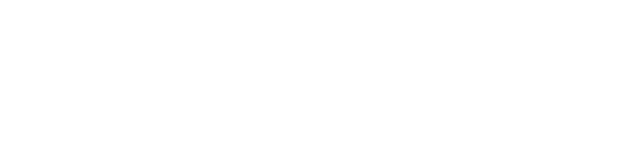
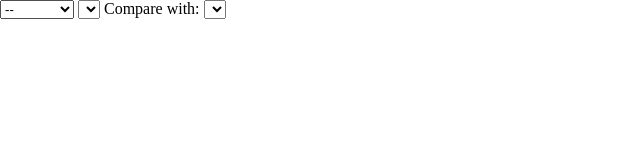
Before and after one commit to bastien03/data-comparisons, a plain HTML site: page index.html in a window 1280 px wide. Shown: the whole page, without its empty margins (0-640 px from the left). Drawn offline with Linux system fonts and the light colour scheme; some packages are replaced by stand-ins of ours.

Commit message:
initial commit

```diff
--- /dev/null
+++ b/data/data.js
@@ -0,0 +1,135 @@
+const jsonData = [
+  {
+    "countryName": "uk",
+    "mapCenter": {"lat": "52.561928", "lng": "-1.464854"},
+    "mapZoom": 5,
+    "maps": [
+      {
+        "mapTitle": "2nd_division-2017_2018",
+        "items": [
+          {"title": "Wolverhampton Wanderers", "lat": "52.590369", "lng": "-2.131498"},
+          {"title": "Derby County", "lat": "52.915168", "lng": "-1.447200"},
+          {"title": "Cardiff City", "lat": "51.472821", "lng": "-3.206112"},
+          {"title": "Aston Villa", "lat": "52.509349", "lng": "-1.884474"},
+          {"title": "Bristol City", "lat": "51.440136", "lng": "-2.620929"},
+          {"title": "Sheffield United", "lat": "53.370045", "lng": "-1.470522"},
+          {"title": "Leeds United", "lat": "53.777986", "lng": "-1.572147"},
+          {"title": "Fulham", "lat": "51.474696", "lng": "-0.220533"},
+          {"title": "Middlesbrough", "lat": "54.578148", "lng": "-1.217536"},
+          {"title": "Preston North End", "lat": "53.772333", "lng": "-2.688289"},
+          {"title": "Brentford", "lat": "51.488018", "lng": "-0.302265"},
+          {"title": "Ipswich Town", "lat": "52.055308", "lng": "1.145325"},
+          {"title": "Norwich City", "lat": "52.622036", "lng": "1.309806"},
+          {"title": "Queens Park Rangers", "lat": "51.509415", "lng": "-0.232084"},
+          {"title": "Nottingham Forest", "lat": "52.940504", "lng": "-1.132910"},
+          {"title": "Millwall", "lat": "51.485493", "lng": "-0.051263"},
+          {"title": "Sheffield Wednesday", "lat": "53.410954", "lng": "-1.500974"},
+          {"title": "Reading", "lat": "51.422500", "lng": "-0.983496"},
+          {"title": "Barnsley", "lat": "53.551984", "lng": "-1.468146"},
+          {"title": "Hull City", "lat": "53.746249", "lng": "-0.367924"},
+          {"title": "Bolton Wanderers", "lat": "53.581557", "lng": "-2.536943"},
+          {"title": "Burton Albion", "lat": "52.821593", "lng": "-1.626960"},
+          {"title": "Birmingham City", "lat": "52.475428", "lng": "-1.868415"},
+          {"title": "Sunderland", "lat": "54.914084", "lng": "-1.387920"}
+        ],
+      },
+      {
+        "mapTitle": "3nd_division-2017_2018",
+        "items": [
+          {"title": "Wigan Athletic", "lat": "53.547244", "lng": "-2.654499"},
+          {"title": "Shrewsbury Town", "lat": "52.688608", "lng": "-2.748405"},
+          {"title": "Blackburn Rovers", "lat": "53.728678", "lng": "-2.489174"},
+          {"title": "Scunthorpe United", "lat": "53.587429", "lng": "-0.694871"},
+          {"title": "Bradford City", "lat": "53.803998", "lng": "-1.759426"},
+          {"title": "Charlton Athletic", "lat": "51.486867", "lng": "0.035858"},
+          {"title": "Portsmouth", "lat": "50.796569", "lng": "-1.064663"},
+          {"title": "Rotherham United", "lat": "53.427108", "lng": "-1.362769"},
+          {"title": "Peterborough United", "lat": "52.564503", "lng": "-0.240259"},
+          {"title": "Oxford United", "lat": "51.715894", "lng": "-1.207963"},
+          {"title": "Fleetwood Town", "lat": "53.916852", "lng": "-3.023899"},
+          {"title": "Doncaster Rovers", "lat": "53.509763", "lng": "-1.112932"},
+          {"title": "Plymouth Argyle", "lat": "50.388575", "lng": "-4.150990"},
+          {"title": "Gillingham", "lat": "51.384419", "lng": "0.560892"},
+          {"title": "Walsall", "lat": "52.565756", "lng": "-1.991095"},
+          {"title": "Blackpool", "lat": "53.804379", "lng": "-3.046887"},
+          {"title": "Bristol Rovers", "lat": "51.486567", "lng": "-2.583294"},
+          {"title": "Southend United", "lat": "51.549588", "lng": "0.702111"},
+          {"title": "Milton Keynes Dons", "lat": "52.010004", "lng": "-0.734547"},
+          {"title": "Oldham Athletic", "lat": "53.555268", "lng": "-2.128335"},
+          {"title": "Northampton Town", "lat": "52.235318", "lng": "-0.934171"},
+          {"title": "AFC Wimbledon", "lat": "51.405424", "lng": "-0.281403"},
+          {"title": "Rochdale", "lat": "53.620759", "lng": "-2.178985"},
+          {"title": "Bury", "lat": "53.581102", "lng": "-2.294996"}
+        ],
+      },
+      {
+        "mapTitle": "biggest_cities",
+        "items": [
+          {"title": "London", "lat": "51.507222", "lng": "-0.1275"},
+          {"title": "Birmingham", "lat": "52.483056", "lng": "-1.893611"},
+          {"title": "Leeds", "lat": "53.799722", "lng": "-1.549167"},
+          {"title": "Bristol", "lat": "51.45", "lng": "-2.583333"},
+          {"title": "Liverpool", "lat": "53.4", "lng": "-3"},
+          {"title": "Manchester", "lat": "53.466667", "lng": "-2.233333"},
+          {"title": "Sheffield", "lat": "53.383611", "lng": "-1.466944"},
+          {"title": "Leicester", "lat": "52.633333", "lng": "-1.133333"},
+          {"title": "Stoke-on-Trent", "lat": "53", "lng": "-2.183333"},
+          {"title": "Bradford", "lat": "53.8", "lng": "-1.75206"},
+          {"title": "Coventry", "lat": "52.408056", "lng": "-1.510556"},
+          {"title": "Notthingham", "lat": "52.953389", "lng": "-1.149472"},
+          {"title": "Kingston-upon-Hull", "lat": "53.744333", "lng": "-0.3325"},
+          {"title": "Newcastle-upon-Tyne", "lat": "54.966667", "lng": "-1.6"},
+          {"title": "Sunderland", "lat": "54.9061", "lng": "-1.38113"},
+          {"title": "Brighton", "lat": "50.842941", "lng": "-0.131312"},
+          {"title": "Derby", "lat": "52.921944", "lng": "-1.475833"},
+          {"title": "Plymouth", "lat": "50.371389", "lng": "-4.142222"},
+          {"title": "Wolverhampton", "lat": "52.583333", "lng": "-2.133333"},
+          {"title": "Southampton", "lat": "50.9", "lng": "-1.4"},
+          {"title": "Salford", "lat": "53.509722", "lng": "-2.334444"},
+          {"title": "Portsmouth", "lat": "50.816667", "lng": "-1.083333"},
+          {"title": "Milton Keynes", "lat": "52.04", "lng": "-0.76"},
+          {"title": "Northampton", "lat": "52.230375", "lng": "-0.893753"},
+          {"title": "Luton", "lat": "51.879728", "lng": "-0.417478"},
+          {"title": "Swindon", "lat": "51.56", "lng": "-1.78"},
+          {"title": "Warrington", "lat": "53.391667", "lng": "-2.597222"},
+          {"title": "Dudley", "lat": "52.508", "lng": "-2.089"},
+          {"title": "York", "lat": "53.958333", "lng": "-1.080278"}
+        ]
+      }
+    ]
+  },
+  {
+    "countryName": "germany",
+    "mapCenter": {"lat": "51.163375", "lng": "10.447683"},
+    "mapZoom": 5,
+    "maps": [
+      {
+        "mapTitle": "biggest_cities",
+        "items": [
+          {"title": "Berlin", "lat": "52.518611", "lng": "13.408333"},
+          {"title": "Hamburg", "lat": "53.550556", "lng": "9.993333"},
+          {"title": "München", "lat": "48.137222", "lng": "11.575556"},
+          {"title": "Köln", "lat": "50.938056", "lng": "6.956944"},
+          {"title": "Frankfurt am Main", "lat": "50.110556", "lng": "8.682222"},
+        ]
+      }
+    ]
+  },
+  {
+    "countryName": "france",
+    "mapCenter": {"lat": "46.7596", "lng": "2.4522"},
+    "mapZoom": 5,
+    "maps": [
+      {
+        "mapTitle": "biggest_cities",
+        "items": [
+          {"title": "Paris", "lat": "48.8032", "lng": "2.3511"},
+          {"title": "Marseille", "lat": "43.2392", "lng": "5.3696"},
+          {"title": "Lyon", "lat": "45.7043", "lng": "4.8422"},
+          {"title": "Toulouse", "lat": "43.5466", "lng": "1.4447"},
+          {"title": "Nice", "lat": "43.6381", "lng": "7.2702"},
+        ]
+      }
+    ]
+  }
+];
--- a/index.html
+++ b/index.html
@@ -1,5 +1,33 @@
-<html>
+<!doctype html>
+<html lang="en">
   <head>
-    <title>Let's compare</tite>
+    <meta charset="utf-8">
+    <style>
+      /* Always set the map height explicitly to define the size of the div
+       * element that contains the map. */
+      #map {
+        height: 100%;
+      }
+      /* Optional: Makes the sample page fill the window. */
+      html, body {
+        height: 100%;
+        margin: 0;
+        padding: 0;
+      }
+    </style>
+    <script type="application/javascript" src="data/data.js"></script>
   </head>
+  <body>
+      <select id="select_country">
+        <option>--</option>
+      </select>
+      <select id="select_map_1"></select>
+      <label>Compare with:</label>
+      <select id="select_map_2"></select>
+      <div id="map"></div>
+      <script src="js/app.js"></script>
+      <script async defer
+        src="https://maps.googleapis.com/maps/api/js?key=AIzaSyD0PkB3QxlbyKJ5WT31eg7P-FwceSTQKEM&callback=initMap">
+      </script>
+  </body>
 </html>
--- /dev/null
+++ b/js/app.js
@@ -0,0 +1,90 @@
+let markersArray = [];
+let secondMarkersArray = [];
+
+function initMap() {
+  const data = [...jsonData];
+  const countries = data.map(countryData => countryData.countryName);
+  const selectMap1 = document.getElementById('select_map_1');
+  const selectMap2 = document.getElementById('select_map_2');
+
+  const selectCountry = document.getElementById('select_country');
+  selectCountry.innerHTML += countries.map(c => `<option>${c}</option>`);
+  selectCountry.onchange = onCountrySelected(data, selectCountry, selectMap1, selectMap2);
+};
+
+const onCountrySelected = (data, selectCountry, selectMap1, selectMap2) => () => {
+  const selectedCountry = selectCountry.value;
+  const country = data.filter(d => d.countryName === selectedCountry)[0];
+  selectMap1.innerHTML = '<option>--</option>' +
+    country.maps.map(m => `<option>${m.mapTitle}</option>`);
+  const map = renderMap(country.mapCenter, country.mapZoom);
+  selectMap1.onchange = onMap1Selected(data, selectedCountry, map, selectMap1, selectMap2);
+};
+
+const renderMap = (center, zoom) => {
+  const map = new google.maps.Map(document.getElementById('map'), {
+    zoom,
+    center: {lat: Number(center.lat), lng: Number(center.lng)}
+  });
+  return map;
+}
+
+const onMap1Selected = (data, selectedCountry, map, selectMap1, selectMap2) => () => {
+  const country = data.filter(d => d.countryName === selectedCountry)[0];
+  const selectedMap = selectMap1.value;
+  deleteMarkers(secondMarkersArray);
+  selectMap2.innerHTML = '<option>--</option>';
+  const otherMaps = country.maps.filter(m => m.mapTitle !== selectedMap);
+  selectMap2.innerHTML += otherMaps.map(m => `<option>${m.mapTitle}</option>`);
+  selectMap2.onchange = onMap2Selected(data, selectedCountry, map, selectMap2);
+  const mapMarkers = country.maps
+    .filter(m => m.mapTitle === selectedMap)
+    .map(m => m.items)[0];
+  deleteMarkers(markersArray);
+  markersArray = renderMarkers(map, mapMarkers);
+};
+
+const onMap2Selected = (data, selectedCountry, map, selectMap2) => () => {
+  const country = data.filter(d => d.countryName === selectedCountry)[0];
+  const selectedMap = selectMap2.value;
+  const mapMarkers = country.maps
+    .filter(m => m.mapTitle === selectedMap)
+    .map(m => m.items)[0];
+    const icon = 'https://developers.google.com/maps/documentation/javascript/examples/full/images/beachflag.png';
+  deleteMarkers(secondMarkersArray);
+  secondMarkersArray = renderMarkers(map, mapMarkers, icon);
+};
+
+const renderMarkers = (map, markers, icon='') => {
+  return markers.map(marker =>
+    new google.maps.Marker({
+      position: {lat: Number(marker.lat), lng: Number(marker.lng)},
+      map: map,
+      title: marker.title,
+      icon
+    })
+  );
+}
+
+// Sets the map on all markers in the array.
+function setMapOnAll(array, map) {
+  for (var i = 0; i < array.length; i++) {
+    array[i].setMap(map);
+  }
+}
+
+// Removes the markers from the map, but keeps them in the array.
+function clearMarkers(array) {
+  setMapOnAll(array, null);
+}
+
+// Shows any markers currently in the array.
+function showMarkers(map) {
+  setMapOnAll(map);
+}
+
+// Deletes all markers in the array by removing references to them.
+function deleteMarkers(array) {
+  clearMarkers(array);
+  array = [];
+}
```
Also changed, not shown: 1 other file.
